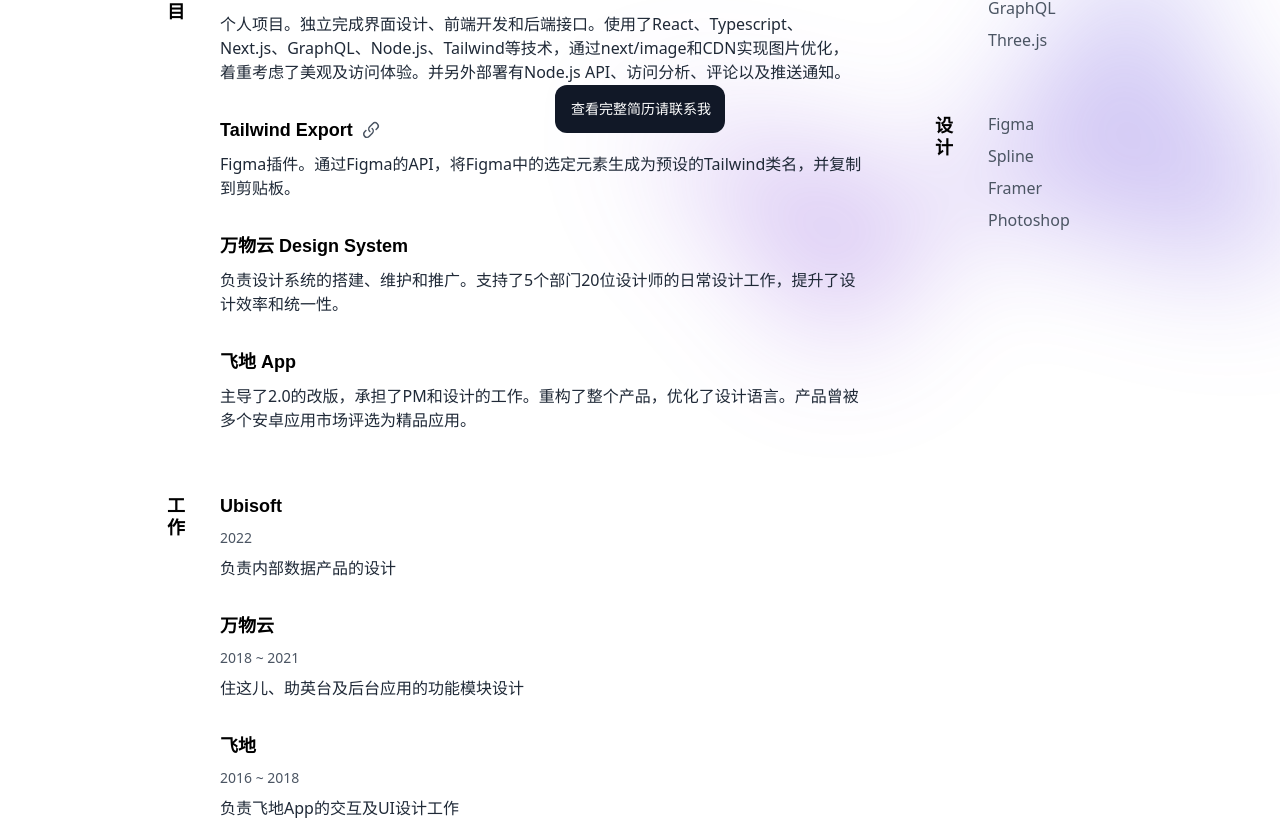
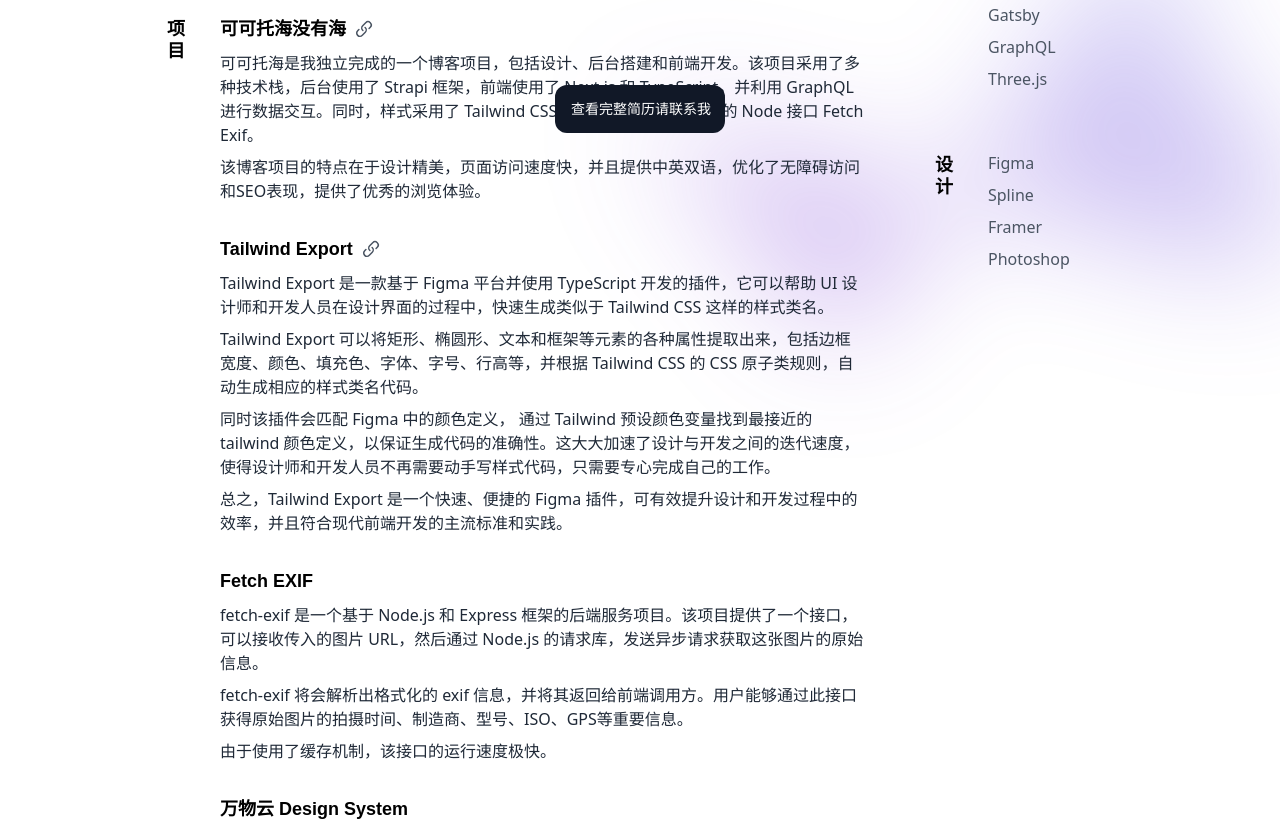
Before and after one commit to Darmau/darmau-portfolio, a Next.js app: page /resume in a window 1280 px wide. Shown: the part 647-1468 px from the top of the page. Built offline with nearby package versions, Linux system fonts and the light colour scheme; a web font is replaced by a local one.

Commit message:
修改文案

```diff
--- a/app/resume/page.tsx
+++ b/app/resume/page.tsx
@@ -52,8 +52,7 @@
       </header>
       <div className="py-16 border-b border-black">
         <p className="font-bold font-serif text-2xl leading-relaxed">
-          曾经是 UX Designer，目前是 Front-end Developer，正在努力成为 Creative
-          Coder。既然前端喜欢往后端卷，那我就从设计往前端卷。
+          作为一名具备良好审美和设计能力的前端开发者，我深知如何将界面设计和技术开发紧密结合。我的设计背景赋予我能够设计出极具想象力和创意的网站，同时我的前端开发经验更使我能够将这些设计转化为高效、流畅的网页交互。
         </p>
       </div>
       <article className="w-full py-16 flex flex-col gap-16 md:grid md:grid-cols-4">
@@ -87,8 +86,13 @@
                   <LinkIcon className="h-5 w-5 text-gray-600 group-hover:text-violet-600 group-hover:animate-bounce" />
                 </h3>
                 <p className="text-gray-800">
-                  个人项目。独立完成界面设计、前端开发和后端接口。使用了React、Typescript、Next.js、GraphQL、Node.js、Tailwind等技术，通过next/image和CDN实现图片优化，着重考虑了美观及访问体验。并另外部署有Node.js
-                  API、访问分析、评论以及推送通知。
+                  可可托海是我独立完成的一个博客项目，包括设计、后台搭建和前端开发。该项目采用了多种技术栈，后台使用了
+                  Strapi 框架，前端使用了 Next.js 和 TypeScript，并利用 GraphQL
+                  进行数据交互。同时，样式采用了 Tailwind CSS
+                  构建，并整合自行开发的 Node 接口 Fetch Exif。
+                </p>
+                <p className="text-gray-800">
+                  该博客项目的特点在于设计精美，页面访问速度快，并且提供中英双语，优化了无障碍访问和SEO表现，提供了优秀的浏览体验。
                 </p>
               </li>
               <li className="space-y-2">
@@ -103,7 +107,48 @@
                   <LinkIcon className="h-5 w-5 text-gray-600 group-hover:text-violet-600 group-hover:animate-bounce" />
                 </h3>
                 <p className="text-gray-800">
-                  Figma插件。通过Figma的API，将Figma中的选定元素生成为预设的Tailwind类名，并复制到剪贴板。
+                  Tailwind Export 是一款基于 Figma 平台并使用 TypeScript
+                  开发的插件，它可以帮助 UI
+                  设计师和开发人员在设计界面的过程中，快速生成类似于 Tailwind
+                  CSS 这样的样式类名。
+                </p>
+                <p className="text-gray-800">
+                  Tailwind Export
+                  可以将矩形、椭圆形、文本和框架等元素的各种属性提取出来，包括边框宽度、颜色、填充色、字体、字号、行高等，并根据
+                  Tailwind CSS 的 CSS 原子类规则，自动生成相应的样式类名代码。
+                </p>
+                <p className="text-gray-800">
+                  同时该插件会匹配 Figma 中的颜色定义， 通过 Tailwind
+                  预设颜色变量找到最接近的 tailwind
+                  颜色定义，以保证生成代码的准确性。这大大加速了设计与开发之间的迭代速度，使得设计师和开发人员不再需要动手写样式代码，只需要专心完成自己的工作。
+                </p>
+                <p className="text-gray-800">
+                  总之，Tailwind Export 是一个快速、便捷的 Figma
+                  插件，可有效提升设计和开发过程中的效率，并且符合现代前端开发的主流标准和实践。
+                </p>
+              </li>
+              <li className="space-y-2">
+                <h3 className="font-serif font-bold text-lg">
+                  <a
+                    href="https://github.com/Darmau/fetch-exif"
+                    target="_blank"
+                    className="hover:underline hover:underline-offset-4 group-hover:decoration-violet-900"
+                  >
+                    Fetch EXIF
+                  </a>
+                </h3>
+                <p className="text-gray-800">
+                  fetch-exif 是一个基于 Node.js 和 Express
+                  框架的后端服务项目。该项目提供了一个接口，可以接收传入的图片
+                  URL，然后通过 Node.js
+                  的请求库，发送异步请求获取这张图片的原始信息。
+                </p>
+                <p className="text-gray-800">
+                  fetch-exif 将会解析出格式化的 exif
+                  信息，并将其返回给前端调用方。用户能够通过此接口获得原始图片的拍摄时间、制造商、型号、ISO、GPS等重要信息。
+                </p>
+                <p className="text-gray-800">
+                  由于使用了缓存机制，该接口的运行速度极快。
                 </p>
               </li>
               <li className="space-y-2">
@@ -111,13 +156,18 @@
                   万物云 Design System
                 </h3>
                 <p className="text-gray-800">
-                  负责设计系统的搭建、维护和推广。支持了5个部门20位设计师的日常设计工作，提升了设计效率和统一性。
+                  这是一个被万物云内部5个部门20位以上设计师使用的设计系统，包含了设计元素、基础组件、业务组件三层结构。实现了统一设计风格、提升设计效率。
                 </p>
               </li>
               <li className="space-y-2">
                 <h3 className="font-serif font-bold text-lg">飞地 App</h3>
                 <p className="text-gray-800">
-                  主导了2.0的改版，承担了PM和设计的工作。重构了整个产品，优化了设计语言。产品曾被多个安卓应用市场评选为精品应用。
+                  作为产品负责人、产品经理和设计师，我承担了飞地 2.0
+                  的开发工作。该产品包括移动端 App
+                  和网页版网站，是一款致力于提供诗歌内容的应用，在每日更新的基础上，为爱好者们打造了一个自由的诗歌世界。
+                </p>
+                <p className="text-gray-800">
+                  飞地获得过多家应用市场评选的设计奖项，获得了业内及用户的高度认可。
                 </p>
               </li>
             </ol>
@@ -179,9 +229,7 @@
       {/* 提醒查看完整简历 */}
       <div className="pointer-events-none fixed inset-x-0 bottom-0 sm:flex sm:justify-center sm:px-6 sm:pb-5 lg:px-8">
         <div className="pointer-events-auto flex items-center justify-between gap-x-6 bg-gray-900 px-6 py-2.5 sm:rounded-xl sm:py-3 sm:pl-4 sm:pr-3.5">
-          <p className="text-sm leading-6 text-white">
-              查看完整简历请联系我
-          </p>
+          <p className="text-sm leading-6 text-white">查看完整简历请联系我</p>
         </div>
       </div>
     </main>
```
